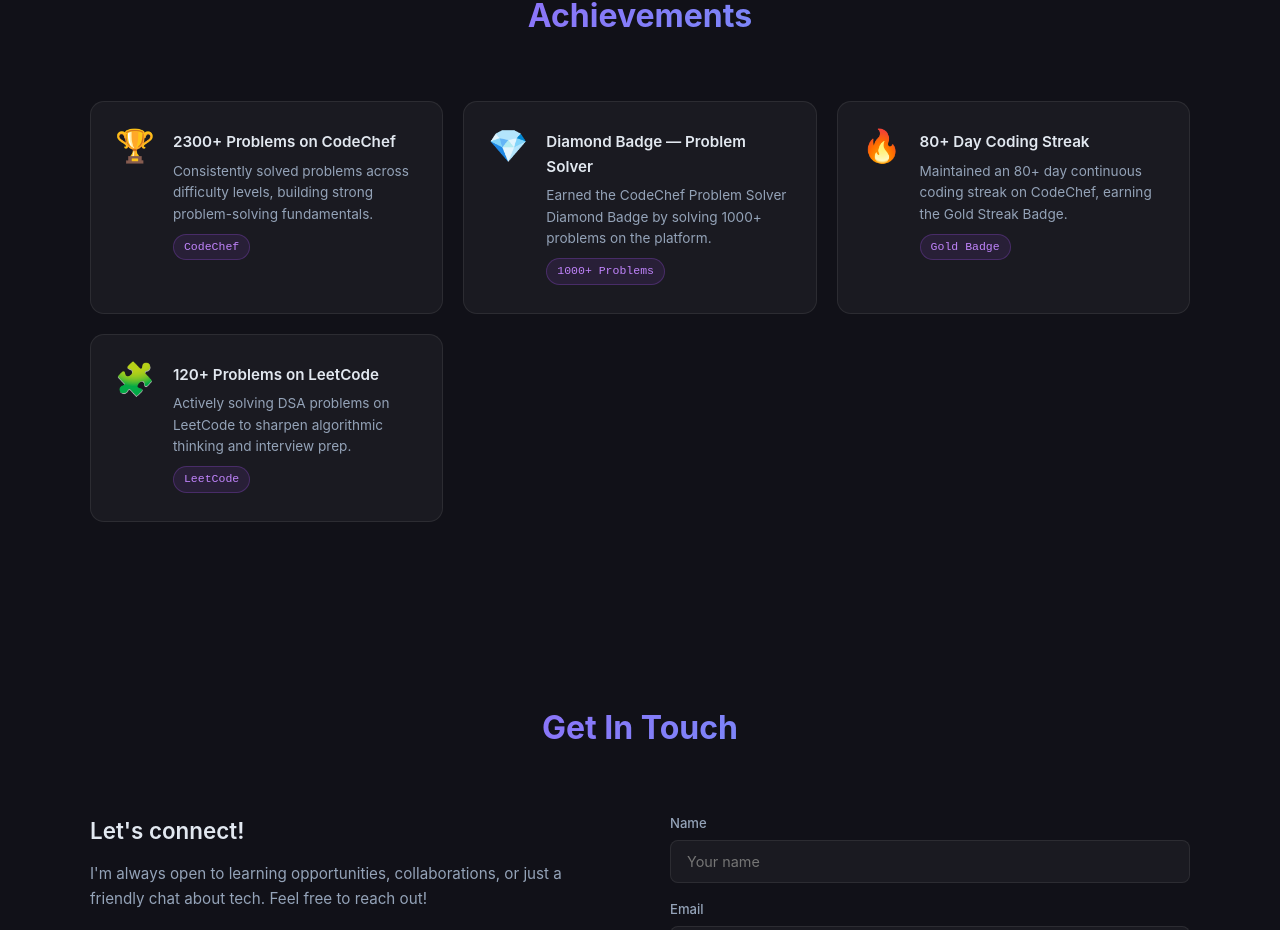
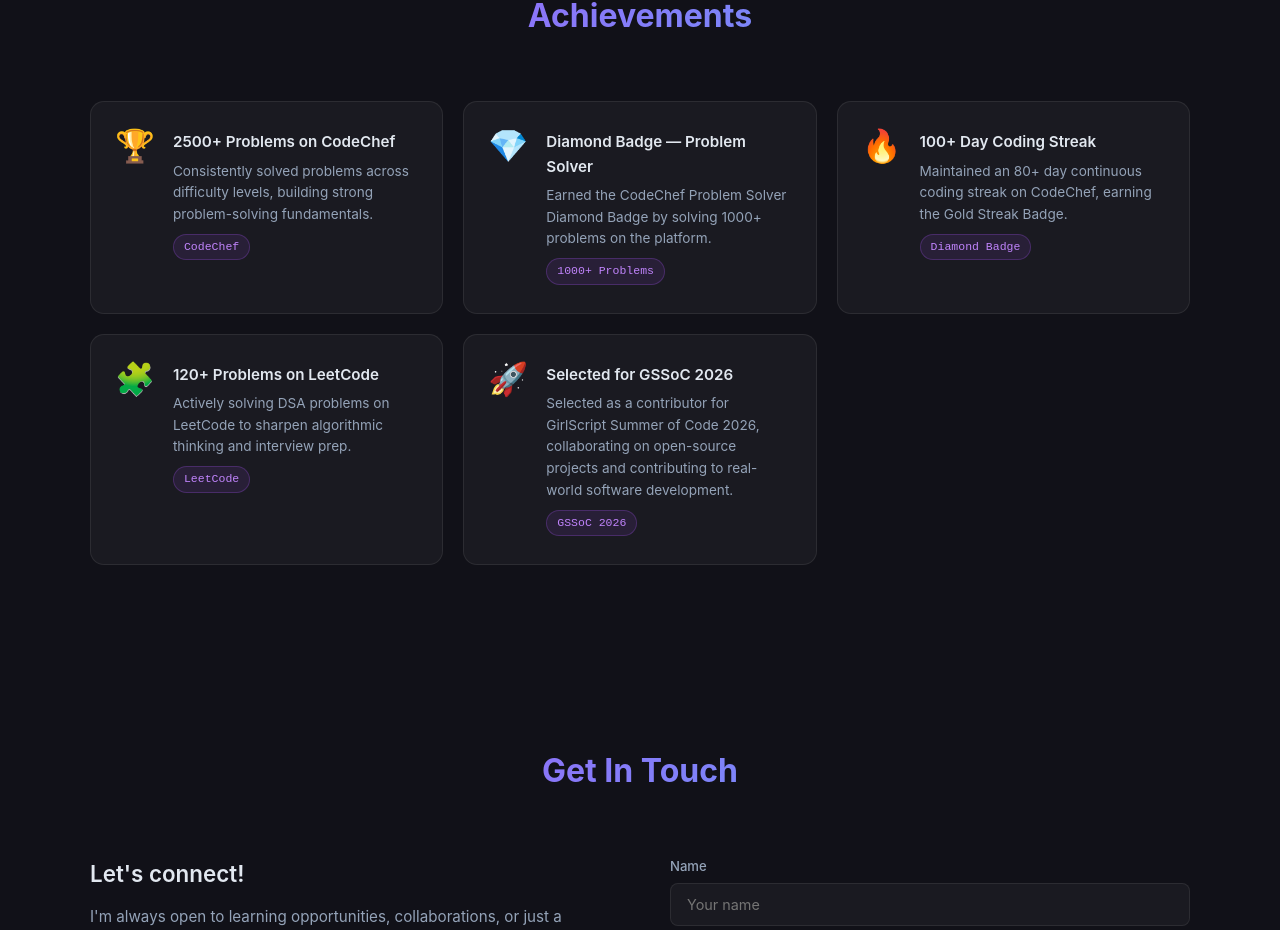
Before and after one commit to Vaishnavi10706/Portfolio-Website, a React app: page / in a window 1280 px wide. Shown: the part 5174-6104 px from the top of the page. Built offline with nearby package versions, Linux system fonts and the light colour scheme; the HTML template or start-up script is replaced by a standard one.

Commit message:
Update Achievements.jsx

```diff
--- a/src/components/Achievements.jsx
+++ b/src/components/Achievements.jsx
@@ -3,7 +3,7 @@
 const achievements = [
   {
     icon: '🏆',
-    title: '2300+ Problems on CodeChef',
+    title: '2500+ Problems on CodeChef',
     desc: 'Consistently solved problems across difficulty levels, building strong problem-solving fundamentals.',
     badge: 'CodeChef',
   },
@@ -15,9 +15,9 @@
   },
   {
     icon: '🔥',
-    title: '80+ Day Coding Streak',
+    title: '100+ Day Coding Streak',
     desc: 'Maintained an 80+ day continuous coding streak on CodeChef, earning the Gold Streak Badge.',
-    badge: 'Gold Badge',
+    badge: 'Diamond Badge',
   },
   {
     icon: '🧩',
@@ -25,6 +25,12 @@
     desc: 'Actively solving DSA problems on LeetCode to sharpen algorithmic thinking and interview prep.',
     badge: 'LeetCode',
   },
+  {
+  icon: '🚀',
+  title: 'Selected for GSSoC 2026',
+  desc: 'Selected as a contributor for GirlScript Summer of Code 2026, collaborating on open-source projects and contributing to real-world software development.',
+  badge: 'GSSoC 2026',
+},
 ]
 
 export default function Achievements() {
```
